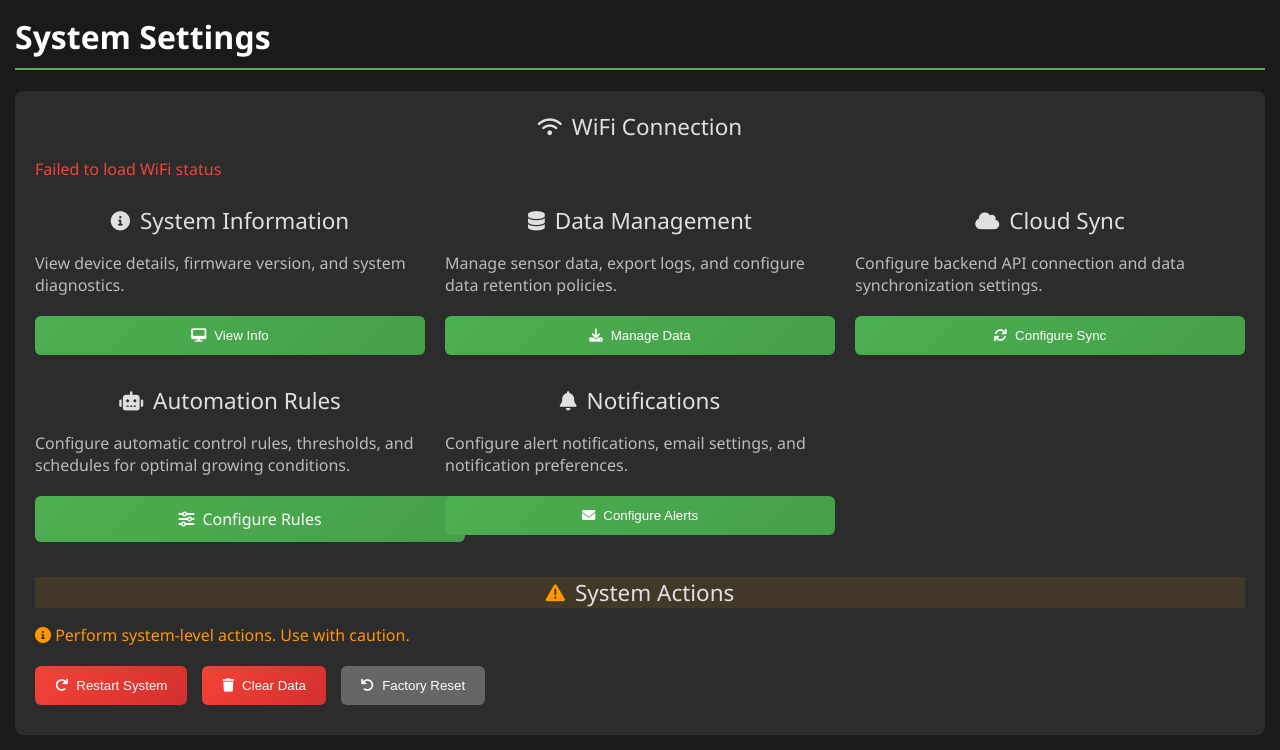
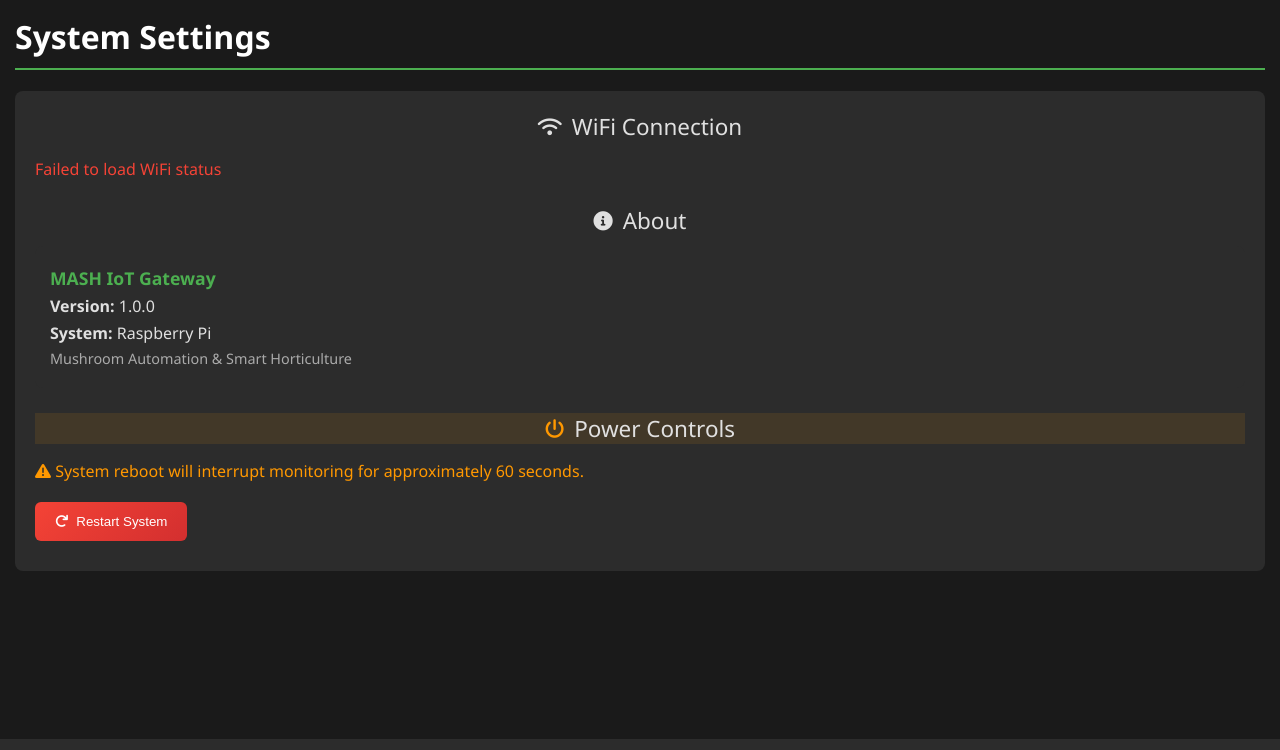
Before and after one commit to MASH-Mushroom-Automation/MASH-IoT, a Flask app: page /settings in a window 1280 px wide. Shown: the part 61-811 px from the top of the page. Run offline with Flask 3, Linux system fonts and the light colour scheme; parts of the project's set-up code (start-up, migrations or seed data) failed here and were passed over.

Commit message:
Redesign provisioning UI and simplify settings
Revamp the provisioning banner and modal for a more touch-friendly, modern look (clickable banner, improved spacing, typography, and CTA styling). Simplified modal step layout and removed some transition classes. Overhauled the Settings page: removed many placeholder cards and replaced with a concise About card; streamlined Power/Systems card to focus on restart only (updated icons and warning text). Removed the Clear Data button and its handler (handleClearData) and adjusted the restart handler to show a placeholder alert. Minor copy tweaks in WiFi status text and small JS/comment tweaks.

```diff
--- a/rpi_gateway/app/web/templates/settings.html
+++ b/rpi_gateway/app/web/templates/settings.html
@@ -26,104 +26,36 @@
         </div>
     </div>
 
-    <!-- Settings Grid -->
-    <div style="display: grid; grid-template-columns: repeat(auto-fit, minmax(300px, 1fr)); gap: 20px;">
-        <div class="card">
-            <div class="card-header">
-                <i class="fas fa-info-circle"></i>
-                <h3>System Information</h3>
-            </div>
-            <div class="card-body">
-                <p style="color: #bbb; margin-bottom: 20px;">
-                    View device details, firmware version, and system diagnostics.
-                </p>
-                <button class="setting-button" onclick="showAlert('System information feature coming soon!')">
-                    <i class="fas fa-desktop"></i> View Info
-                </button>
-            </div>
+    <!-- About Section -->
+    <div class="card" style="margin-bottom: 25px;">
+        <div class="card-header">
+            <i class="fas fa-info-circle"></i>
+            <h3>About</h3>
         </div>
-
-        <div class="card">
-            <div class="card-header">
-                <i class="fas fa-database"></i>
-                <h3>Data Management</h3>
-            </div>
-            <div class="card-body">
-                <p style="color: #bbb; margin-bottom: 20px;">
-                    Manage sensor data, export logs, and configure data retention policies.
-                </p>
-                <button class="setting-button" onclick="showAlert('Data management feature coming soon!')">
-                    <i class="fas fa-download"></i> Manage Data
-                </button>
-            </div>
-        </div>
-
-        <div class="card">
-            <div class="card-header">
-                <i class="fas fa-cloud"></i>
-                <h3>Cloud Sync</h3>
-            </div>
-            <div class="card-body">
-                <p style="color: #bbb; margin-bottom: 20px;">
-                    Configure backend API connection and data synchronization settings.
-                </p>
-                <button class="setting-button" onclick="showAlert('Cloud sync configuration coming soon!')">
-                    <i class="fas fa-sync"></i> Configure Sync
-                </button>
-            </div>
-        </div>
-
-        <div class="card">
-            <div class="card-header">
-                <i class="fas fa-robot"></i>
-                <h3>Automation Rules</h3>
-            </div>
-            <div class="card-body">
-                <p style="color: #bbb; margin-bottom: 20px;">
-                    Configure automatic control rules, thresholds, and schedules for optimal growing conditions.
-                </p>
-                <a href="{{ url_for('web.controls') }}" class="setting-button">
-                    <i class="fas fa-sliders-h"></i> Configure Rules
-                </a>
-            </div>
-        </div>
-
-        <div class="card">
-            <div class="card-header">
-                <i class="fas fa-bell"></i>
-                <h3>Notifications</h3>
-            </div>
-            <div class="card-body">
-                <p style="color: #bbb; margin-bottom: 20px;">
-                    Configure alert notifications, email settings, and notification preferences.
-                </p>
-                <button class="setting-button" onclick="showAlert('Notification settings coming soon!')">
-                    <i class="fas fa-envelope"></i> Configure Alerts
-                </button>
+        <div class="card-body">
+            <div style="background: #2c2c2c; padding: 15px; border-radius: 8px;">
+                <p style="margin: 5px 0; color: #4CAF50; font-weight: bold; font-size: 1.1em;">MASH IoT Gateway</p>
+                <p style="margin: 5px 0;"><strong>Version:</strong> 1.0.0</p>
+                <p style="margin: 5px 0;"><strong>System:</strong> Raspberry Pi</p>
+                <p style="margin: 5px 0; opacity: 0.7; font-size: 0.9em;">Mushroom Automation & Smart Horticulture</p>
             </div>
         </div>
     </div>
 
-    <!-- System Actions -->
+    <!-- System Actions (Restart Only) -->
     <div class="card" style="margin-top: 25px; border-color: #ff9800;">
         <div class="card-header" style="background: rgba(255, 152, 0, 0.1);">
-            <i class="fas fa-exclamation-triangle" style="color: #ff9800;"></i>
-            <h3>System Actions</h3>
+            <i class="fas fa-power-off" style="color: #ff9800;"></i>
+            <h3>Power Controls</h3>
         </div>
         <div class="card-body">
             <p style="color: #ff9800; margin-bottom: 20px;">
-                <i class="fas fa-info-circle"></i>
-                Perform system-level actions. Use with caution.
+                <i class="fas fa-exclamation-triangle"></i>
+                System reboot will interrupt monitoring for approximately 60 seconds.
             </p>
             <div style="display: flex; gap: 15px; flex-wrap: wrap;">
                 <button class="action-button danger" onclick="handleRestart()">
                     <i class="fas fa-redo"></i> Restart System
-                </button>
-                <button class="action-button danger" onclick="handleClearData()">
-                    <i class="fas fa-trash"></i> Clear Data
-                </button>
-                <button class="action-button" onclick="showAlert('Factory reset feature coming soon!', {icon: 'fa-undo'})">
-                    <i class="fas fa-undo"></i> Factory Reset
                 </button>
             </div>
         </div>
@@ -216,7 +148,7 @@ async function loadWiFiStatus() {
                     <p style="margin: 5px 0;"><strong>IP Address:</strong> ${data.ip}</p>
                     <p style="margin: 10px 0 0 0; color: #856404;">
                         <i class="fas fa-info-circle"></i>
-                        Device is waiting for WiFi configuration. Use the MASH Grower Mobile app to connect.
+                        Device is waiting for WiFi configuration.
                     </p>
                 </div>
             `;
@@ -273,28 +205,14 @@ function handleRestart() {
     showConfirm(
         'Are you sure you want to restart the system? This will temporarily interrupt monitoring.',
         function() {
-            showAlert('System restart feature coming soon!', {icon: 'fa-redo'});
+             // For now, just show feedback as we don't have a backend restart hook yet
+             showAlert('System restart feature coming soon!', {icon: 'fa-redo'});
         },
         {
             title: 'Restart System',
-            icon: 'fa-exclamation-triangle',
+            icon: 'fa-power-off',
             danger: true,
             confirmText: 'Restart'
-        }
-    );
-}
-
-function handleClearData() {
-    showConfirm(
-        'Are you sure you want to clear all sensor data? This action cannot be undone.',
-        function() {
-            showAlert('Clear data feature coming soon!', {icon: 'fa-trash'});
-        },
-        {
-            title: 'Clear All Data',
-            icon: 'fa-exclamation-triangle',
-            danger: true,
-            confirmText: 'Clear Data'
         }
     );
 }
```
Also changed, not shown: rpi_gateway/app/web/templates/dashboard.html (+14 -10 lines).
